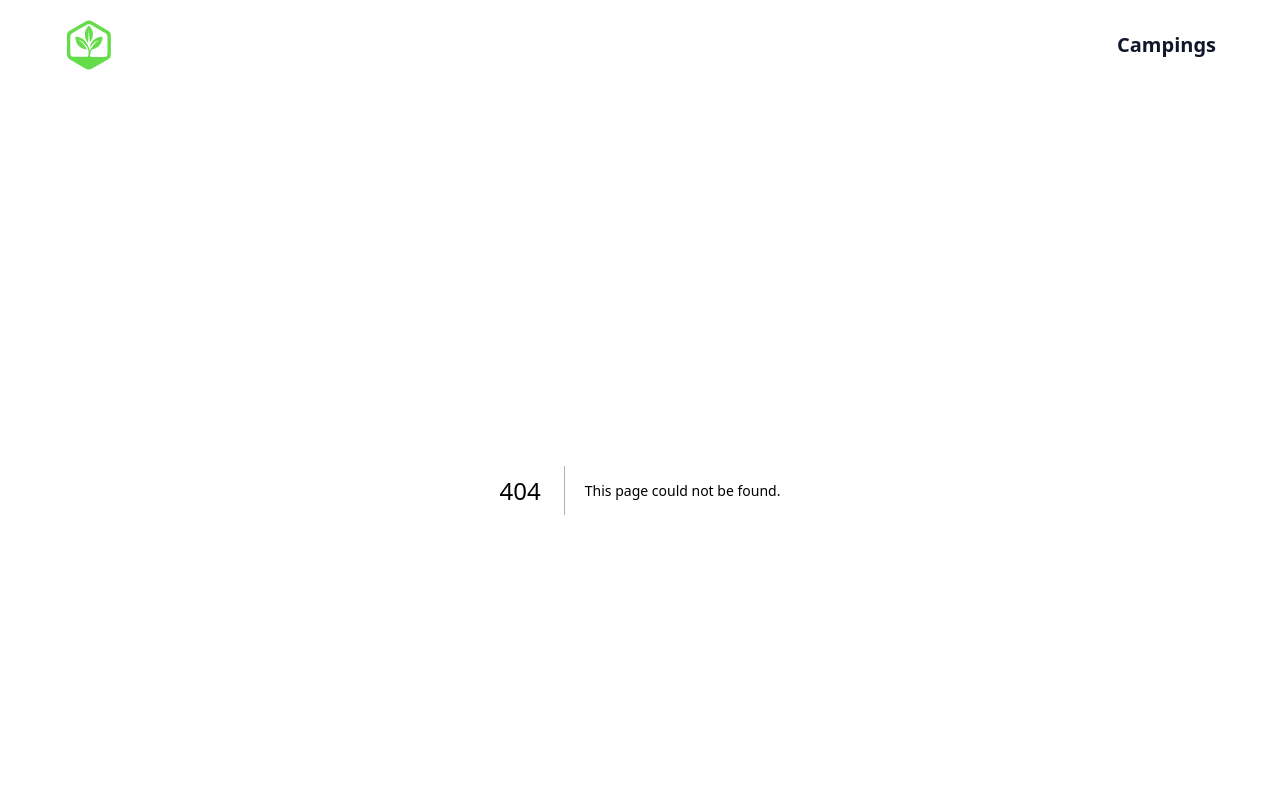
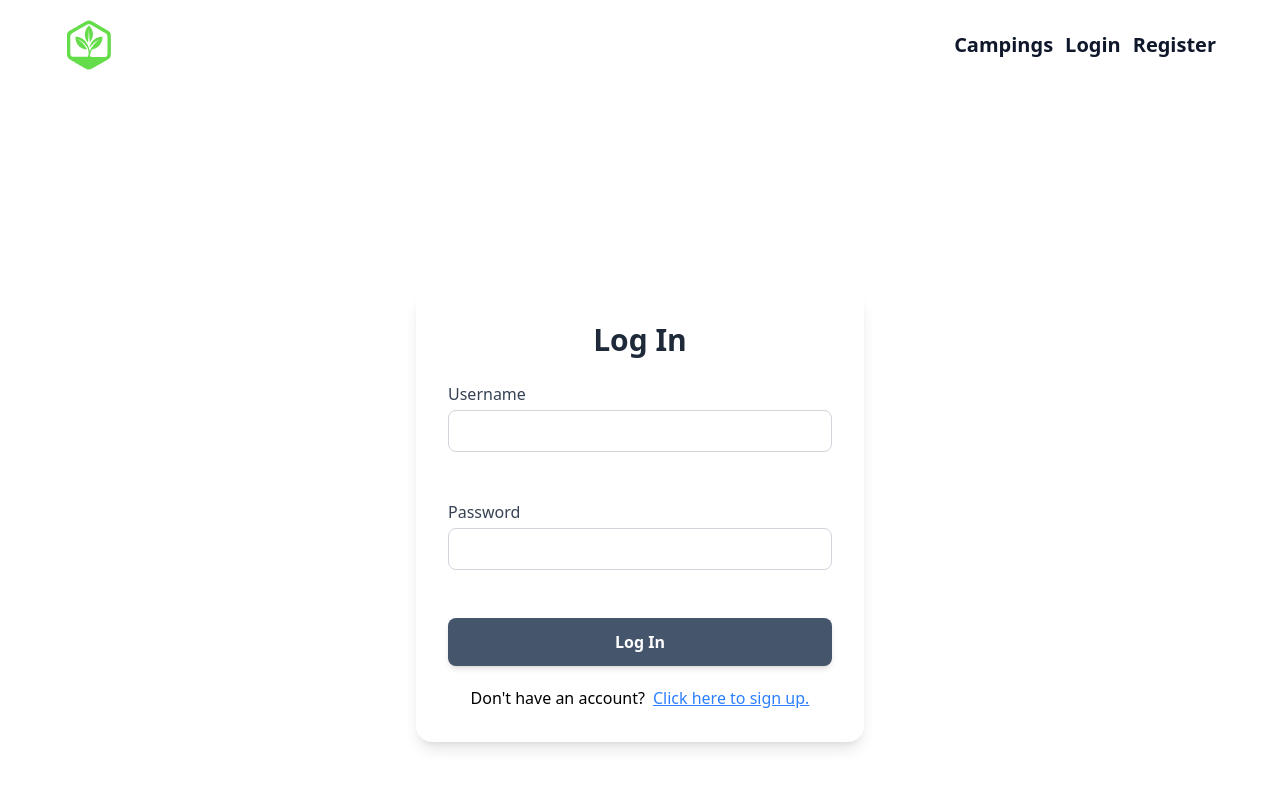
Before and after one commit to kevin-van-damme/cp_fe, a Next.js app: page /login in a window 1280 px wide. Before the commit this address had no page. Shown: the top 800 px of the page. Built offline with nearby package versions, Linux system fonts and the light colour scheme.

Commit message:
added login and registerpage

```diff
--- /dev/null
+++ b/src/app/login/page.tsx
@@ -0,0 +1,9 @@
+import LoginForm from "@/components/loginform/LoginForm";
+const page = () => {
+  return (
+    <>
+      <LoginForm />
+    </>
+  );
+};
+export default page;
--- /dev/null
+++ b/src/app/register/page.tsx
@@ -0,0 +1,9 @@
+import RegisterForm from "@/components/registerform/RegisterForm";
+const page = () => {
+  return (
+    <>
+      <RegisterForm />
+    </>
+  );
+};
+export default page;
--- a/src/components/loginform/LoginForm.tsx
+++ b/src/components/loginform/LoginForm.tsx
@@ -4,8 +4,7 @@ export default function LoginForm() {
   return (
     <div className="max-w-md mx-auto mt-10 p-8 bg-white rounded-2xl shadow-lg md:mt-50 md:mb-74">
       <h1 className="text-3xl font-bold mb-6 text-center text-gray-800">Log In</h1>
-
-      <form className="space-y-5" noValidate action="">
+      <form className="space-y-12" noValidate action="">
         <div>
           <label htmlFor="username" className="block mb-1 font-medium text-gray-700">
             Username
@@ -18,7 +17,6 @@ export default function LoginForm() {
             className="w-full border border-gray-300 rounded-lg px-4 py-2 focus:ring-2 focus:ring-blue-400 focus:outline-none"
           />
         </div>
-
         <div>
           <label htmlFor="password" className="block mb-1 font-medium text-gray-700">
             Password
@@ -31,7 +29,6 @@ export default function LoginForm() {
             className="w-full border border-gray-300 rounded-lg px-4 py-2 focus:ring-2 focus:ring-blue-400 focus:outline-none"
           />
         </div>
-
         <button
           type="submit"
           className="w-full py-3 bg-slate-600 hover:bg-slate-300 hover:text-black hover:cursor-pointer text-white font-semibold rounded-lg shadow-md transition duration-300"
@@ -39,10 +36,9 @@ export default function LoginForm() {
           Log In
         </button>
       </form>
-
       <p className="text-center mt-5">
         Don&apos;t have an account?
-        <Link href="/register" className="text-blue-500 hover:text-blue-900 underline">
+        <Link href="/register" className="text-blue-500 hover:text-blue-900 underline ml-2">
           Click here to sign up.
         </Link>
       </p>
--- a/src/components/navigation/Header.tsx
+++ b/src/components/navigation/Header.tsx
@@ -15,6 +15,16 @@ const Header = () => {
               Campings
             </Link>
           </li>
+          <li>
+            <Link href="/login" className="hover:text-slate-700 transition-all">
+              Login
+            </Link>
+          </li>
+          <li>
+            <Link href="/register" className="hover:text-slate-700 transition-all">
+              Register
+            </Link>
+          </li>
         </ul>
       </nav>
     </div>
--- a/src/components/registerform/RegisterForm.tsx
+++ b/src/components/registerform/RegisterForm.tsx
@@ -4,7 +4,7 @@ export default function RegisterForm() {
   return (
     <div className="max-w-md mx-auto mt-10 p-8 bg-white rounded-2xl shadow-lg">
       <h1 className="text-3xl font-bold mb-6 text-center text-gray-800">Become a member</h1>
-      <form className="space-y-5" noValidate action="">
+      <form className="space-y-6" noValidate action="">
         <div>
           <label htmlFor="email" className="block mb-1 font-medium text-gray-700">
             Email address <i className="text-red-700">*</i>
@@ -20,7 +20,6 @@ export default function RegisterForm() {
             The email address is not made public. It will only be used if you need to be contacted about your account or for opt-in notifications.
           </p>
         </div>
-
         <div>
           <label htmlFor="username" className="block mb-1 font-medium text-gray-700">
             Username <i className="text-red-700">*</i>
@@ -36,7 +35,6 @@ export default function RegisterForm() {
             Several special characters are allowed, including space, period (.), hyphen (-), apostrophe (’), underscore (_) and the @ sign.
           </p>
         </div>
-
         <div>
           <label htmlFor="password" className="block mb-1 font-medium text-gray-700">
             Password <i className="text-red-700">*</i>
@@ -49,7 +47,6 @@ export default function RegisterForm() {
             className="w-full border border-gray-300 rounded-lg px-4 py-2 focus:ring-2 focus:ring-blue-400 focus:outline-none"
           />
         </div>
-
         <div>
           <label htmlFor="confirmPassword" className="block mb-1 font-medium text-gray-700">
             Confirm password <i className="text-red-700">*</i>
@@ -62,7 +59,6 @@ export default function RegisterForm() {
             className="w-full border border-gray-300 rounded-lg px-4 py-2 focus:ring-2 focus:ring-blue-400 focus:outline-none"
           />
         </div>
-
         <div>
           <label htmlFor="picture" className="block mb-1 font-medium text-gray-700">
             Picture
@@ -76,7 +72,6 @@ export default function RegisterForm() {
           />
           <p className="mt-1 text-sm text-gray-500">Max size: 5MB</p>
         </div>
-
         <button
           type="submit"
           className="w-full py-3 bg-blue-600 hover:cursor-pointer hover:bg-blue-700 text-white font-semibold rounded-lg shadow-md transition duration-300"
@@ -84,7 +79,6 @@ export default function RegisterForm() {
           Create New Account
         </button>
       </form>
-
       <p className="text-center mt-5 flex justify-center gap-1">
         Already have an account?
         <Link href="/login" className="text-blue-600 hover:underline">
```
